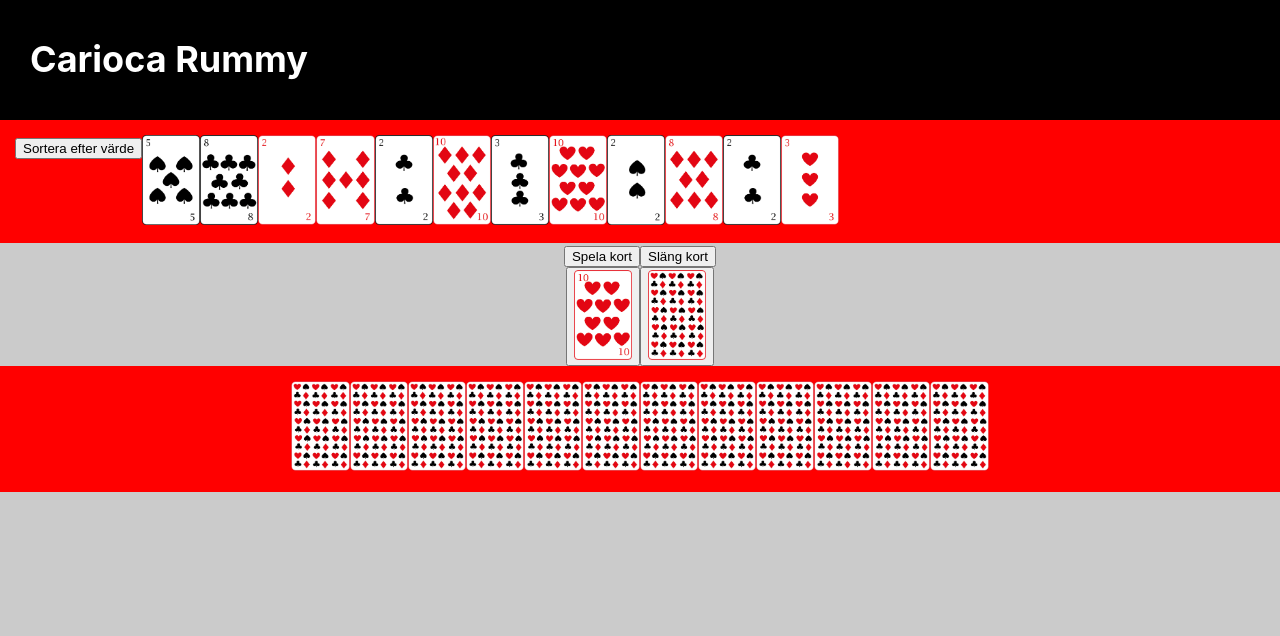
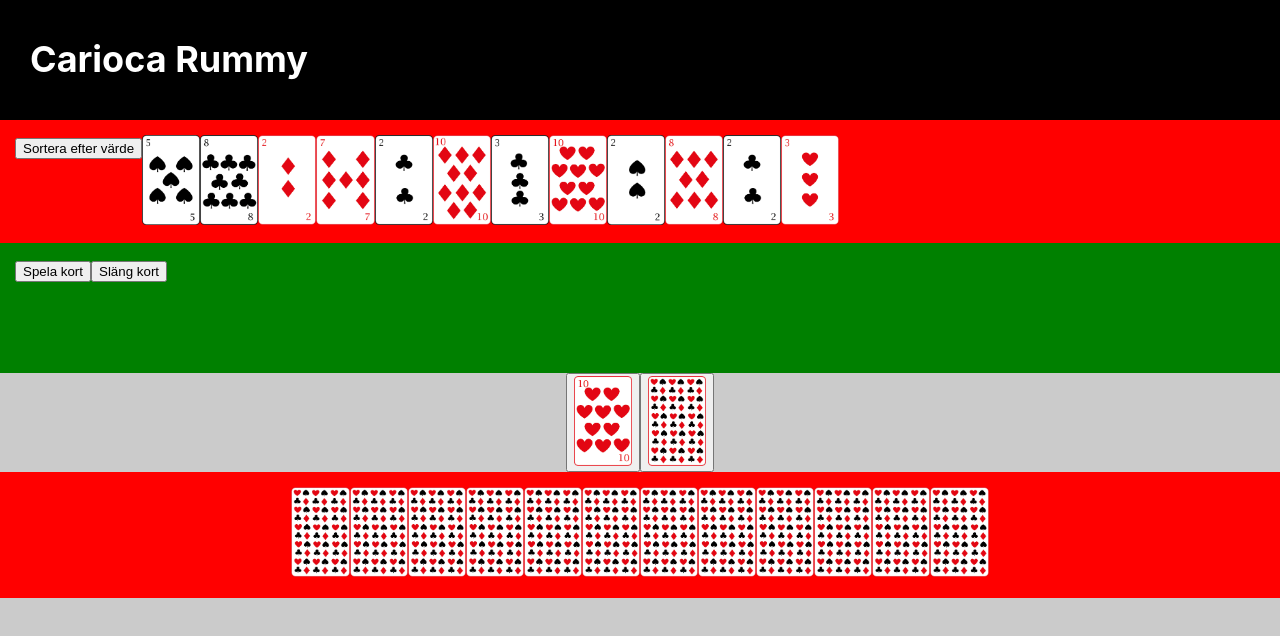
Before and after one commit to Tejpex/carioca-rummy, a React (Vite) app: page / in a window 1280 px wide. Shown: the top 636 px of the page. Built offline with nearby package versions, Linux system fonts and the light colour scheme.

Commit message:
Added functions that checks for trios and throws away cards.

```diff
--- a/src/components/PlayersSide.jsx
+++ b/src/components/PlayersSide.jsx
@@ -2,7 +2,7 @@ import styled from "styled-components"
 import { useCarioca } from "../contexts/CariocaContext"
 
 export const PlayersSide = () => {
-  const { playersHand, sortByValue, toggleStaged } = useCarioca()
+  const { playersHand, sortByValue, toggleStaged, checkForTrio, playersTable, throwCard } = useCarioca()
 
   return (
     <>
@@ -13,20 +13,42 @@ export const PlayersSide = () => {
           </button>
         </div>
         {playersHand.map((card, index) => (
-          <CardButton onClick={() => toggleStaged(playersHand, card)} key={index}>
+          <CardButton
+            onClick={() => toggleStaged(playersHand, card)}
+            key={index}
+          >
             {!card.staged && <CardImage src={card.img} alt={card.name} />}
             {card.staged && <CardImageStaged src={card.img} alt={card.name} />}
           </CardButton>
         ))}
       </CardRow>
-      <button>Spela kort</button>
-      <button>Släng kort</button>
+      <TableRow>
+        <div>
+          <button onClick={() => checkForTrio(playersHand, playersTable)}>
+            Spela kort
+          </button>
+          <button onClick={() => throwCard(playersHand)}>
+            Släng kort
+          </button>
+        </div>
+        {playersTable.map((card, index) => (
+          <CardImage src={card.img} key={index} alt={card.name} />
+        ))}
+      </TableRow>
     </>
   )
 }
 
 const CardRow = styled.div`
   background-color: red;
+  padding: 15px;
+  display: flex;
+  justify-content: flex-start;
+`
+
+const TableRow = styled.div`
+  background-color: green;
+  height: 100px;
   padding: 15px;
   display: flex;
   justify-content: flex-start;
--- a/src/contexts/CariocaContext.jsx
+++ b/src/contexts/CariocaContext.jsx
@@ -98,9 +98,43 @@ export const CariocaProvider = ({ children }) => {
     }
   }
 
+  const checkForTrio = (hand, table) => {
+    const cardsToCheck = hand.filter((card) => card.staged)
+    if (cardsToCheck.length === 3) {
+      if (cardsToCheck[0].value === cardsToCheck[1].value) {
+        if (cardsToCheck[1].value === cardsToCheck[2].value) {
+          const newTable = [...table]
+          cardsToCheck.map((card) => {
+            newTable.push(card)
+            hand.splice(hand.indexOf(card), 1)
+          })
+          setPlayersTable(newTable)
+        } else {
+          console.log("Two same value")
+        }
+      } else {
+        console.log("Different value")
+      }
+    } else {
+      console.log("Not 3 cards")
+    }
+  }
+
+  const throwCard = (hand) => {
+    const cardsToThrow = hand.filter((card) => card.staged)
+    if (cardsToThrow.length === 1) {
+      const newDPile = [...discardPile]
+      newDPile.push(cardsToThrow[0])
+      hand.splice(hand.indexOf(cardsToThrow[0]), 1)
+      setDiscardPile(newDPile)
+    } else {
+      console.log("Not one card.")
+    }
+  }
+
   return (
     <CariocaContext.Provider
-      value={{ playersHand, computersHand, discardPile, stock, dealCards, contracts, sortByValue, takeCard, toggleStaged, playerCanPickCard }}
+      value={{ playersHand, computersHand, discardPile, stock, dealCards, contracts, sortByValue, takeCard, toggleStaged, playerCanPickCard, checkForTrio, playersTable, throwCard }}
     >
       {children}
     </CariocaContext.Provider>
```
